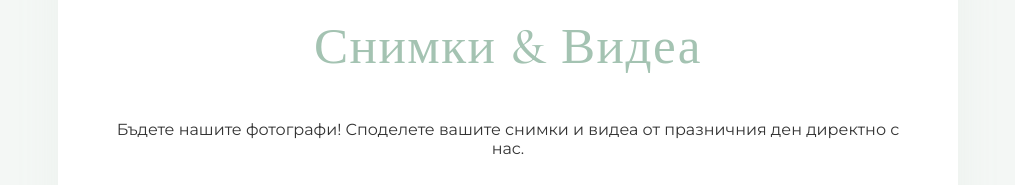
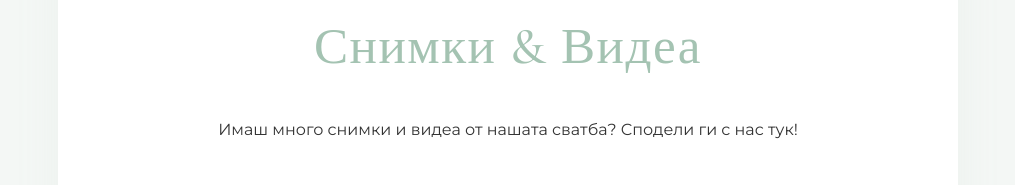
Before and after one commit to petyonachev92/wedding_website, a React (Create React App) app in the folder client/: page / in a window 1280 px wide. Shown: the part 980-1165 px from the top of the page, without its empty margins (132-1147 px from the left). Built offline with nearby package versions, Linux system fonts and the light colour scheme.

Commit message:
changed uploader text

```diff
--- a/client/src/App.js
+++ b/client/src/App.js
@@ -85,7 +85,7 @@ const PhotoUploaderSection = () => {
         <div className="rsvp-box">
           <h2 className="section-title">Снимки & Видеа</h2>
           <p className="rsvp-deadline">
-            Бъдете нашите фотографи! Споделете вашите снимки и видеа от празничния ден директно с нас.
+            Имаш много снимки и видеа от нашата сватба? Сподели ги с нас тук!
           </p>
 
           <form onSubmit={handleUpload} className="elegant-form">
```
